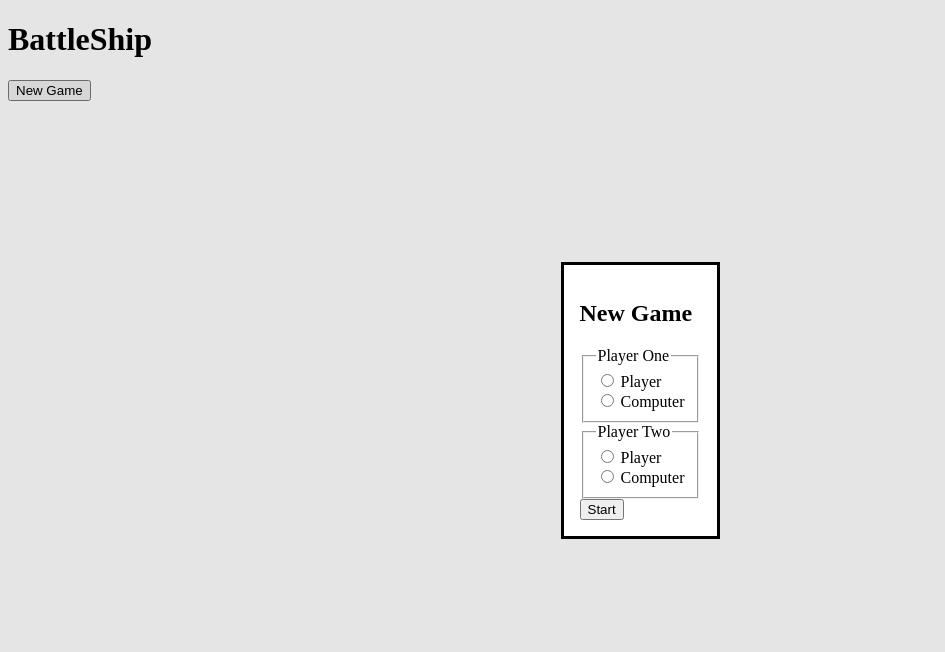
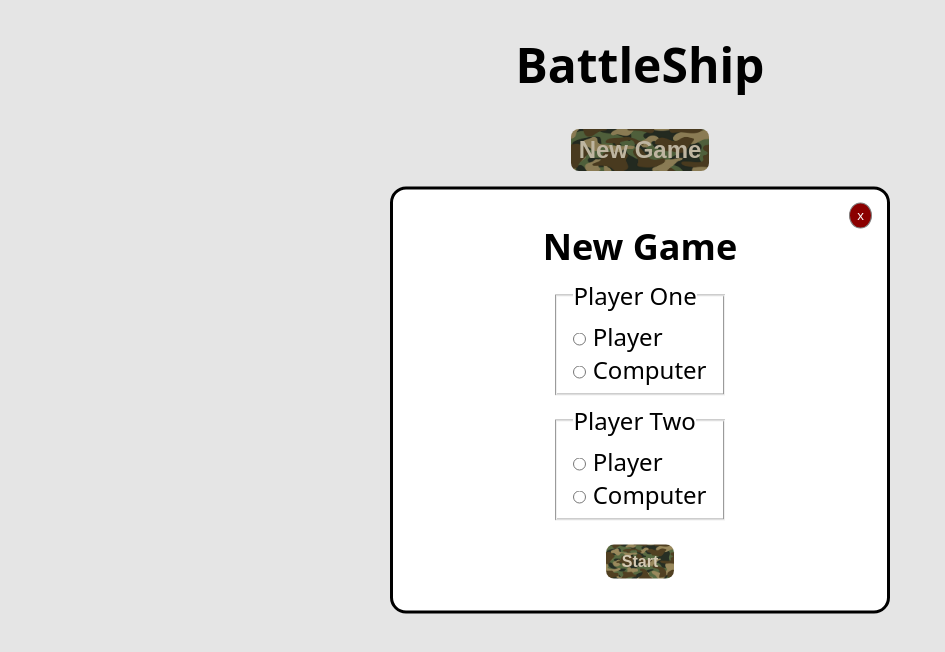
Before and after one commit to alextalijan/battleship, a website with bundled scripts: page index.html in a window 1280 px wide. Both pictures are taken after a click on the button "New Game". Shown: the whole page, without its empty margins (0-945 px from the left). Built offline with nearby package versions, Linux system fonts and the light colour scheme.

Commit message:
style: prettify the main page, modal and buttons
I've only centered stuff on the page, added some colors, borders to buttons,
and changed font sizes.

```diff
--- /dev/null
+++ b/css/styles.css
@@ -0,0 +1,91 @@
+* {
+  margin: 0;
+  padding: 0;
+  box-sizing: border-box;
+}
+
+body {
+  font-family:
+    system-ui,
+    -apple-system,
+    BlinkMacSystemFont,
+    'Segoe UI',
+    Roboto,
+    Oxygen,
+    Ubuntu,
+    Cantarell,
+    'Open Sans',
+    'Helvetica Neue',
+    sans-serif;
+}
+
+.wrapper {
+  display: flex;
+  flex-direction: column;
+  gap: 2rem;
+}
+
+.page-title {
+  font-size: 3rem;
+  text-align: center;
+  margin-top: 2rem;
+}
+
+.create-new-game-btn {
+  padding: 0.3em;
+  font-size: 1.5rem;
+  align-self: center;
+  cursor: pointer;
+}
+
+.create-new-game-btn,
+.start-game-btn {
+  background-image: url('../img/camo.jpg');
+  background-size: cover;
+  color: #d4c9b3;
+  border: none;
+  font-weight: bold;
+  border-radius: 0.5rem;
+}
+
+.new-game-modal {
+  position: absolute;
+  left: 50%;
+  top: 50%;
+  transform: translate(-50%, -50%);
+  padding: 2rem;
+  width: clamp(300px, 50%, 500px);
+  font-size: 1.5rem;
+  border-radius: 1rem;
+}
+
+.modal-close-btn {
+  position: absolute;
+  top: 3%;
+  right: 3%;
+  border: 1px solid gray;
+  border-radius: 100%;
+  padding: 0.3rem 0.45rem;
+  background-color: darkred;
+  color: white;
+  cursor: pointer;
+}
+
+.new-game-form {
+  display: flex;
+  flex-direction: column;
+  align-items: center;
+  gap: 0.5rem;
+}
+
+.new-game-form > fieldset {
+  padding: 0.5rem 1rem;
+}
+
+.start-game-btn {
+  padding: 0.5em 1em;
+  font-size: 1rem;
+  margin-top: 1rem;
+  border-radius: 0.5rem;
+  cursor: pointer;
+}
--- a/index.html
+++ b/index.html
@@ -3,14 +3,17 @@
   <head>
     <meta charset="UTF-8" />
     <meta name="viewport" content="width=device-width, initial-scale=1.0" />
+    <link rel="stylesheet" href="./css/styles.css" />
     <script type="module" src="./js/index.js"></script>
     <title>BattleShip</title>
   </head>
   <body>
-    <h1>BattleShip</h1>
+    <div class="wrapper">
+      <h1 class="page-title">BattleShip</h1>
       <button type="button" class="create-new-game-btn">New Game</button>
       <dialog class="new-game-modal">
-      <form action="" novalidate>
+        <button class="modal-close-btn">x</button>
+        <form action="" class="new-game-form">
           <h2>New Game</h2>
           <fieldset>
             <legend>Player One</legend>
@@ -62,5 +65,6 @@
         </form>
       </dialog>
       <div class="game-screen"></div>
+    </div>
   </body>
 </html>
```
Also changed, not shown: img/camo.jpg (added). Lines whose indentation alone changed are shown as unchanged.
